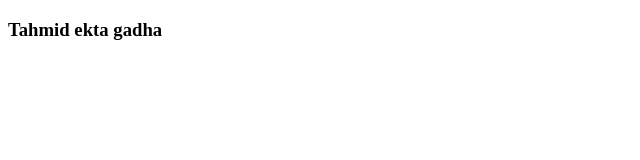
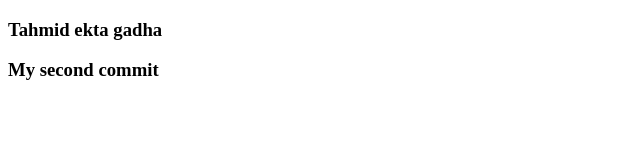
Before and after one commit to tra864/Git-first, a plain HTML site: page index.html in a window 1280 px wide. Shown: the whole page, without its empty margins (0-640 px from the left). Drawn offline with Linux system fonts and the light colour scheme.

Commit message:
updated index.html

```diff
--- a/index.html
+++ b/index.html
@@ -12,6 +12,9 @@
     <h3>Tahmid ekta gadha
 
     </h3>
+    <h3>My second commit
+
+    </h3>
 </body>
 
 </html>
```
